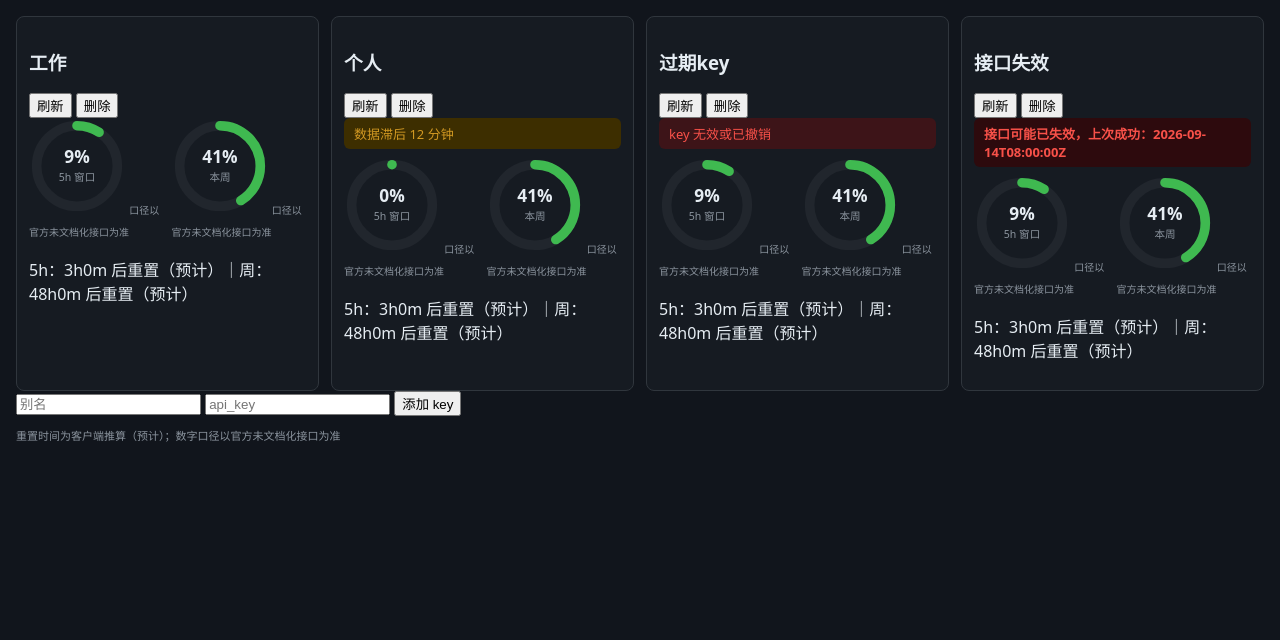
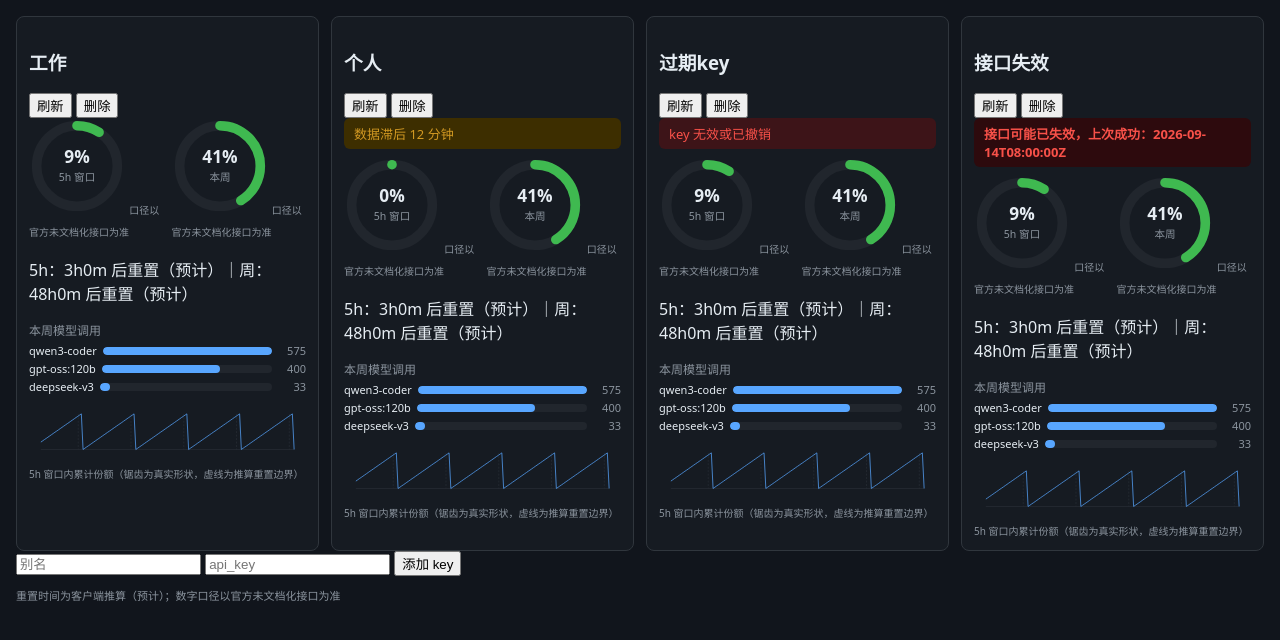
Before and after one commit to zaynzhu/ollamabar, a website built with Vite: page index.html in a window 1280 px wide. Built offline with nearby package versions, Linux system fonts and the light colour scheme.

Commit message:
feat: 模型条形图与锯齿曲线

```diff
--- /dev/null
+++ b/src/components/historyLine.ts
@@ -0,0 +1,27 @@
+// src/components/historyLine.ts —— 24h 份额锯齿折线：原样连接不平滑，虚线竖线为推算 5h 窗口重置边界
+import type { Sample } from '../types'
+
+export function renderHistoryLine(samples: Sample[]): string {
+  if (samples.length < 2) return '<p class="empty">攒数据中…</p>'
+  const W = 560, H = 120, PAD = 24
+  const xs = samples.map((s) => new Date(s.ts).getTime())
+  const minT = Math.min(...xs), maxT = Math.max(...xs)
+  const maxP = Math.max(10, ...samples.map((s) => s.session_pct))
+  const x = (t: number) => PAD + (t - minT) / Math.max(1, maxT - minT) * (W - 2 * PAD)
+  const y = (p: number) => H - PAD - p / maxP * (H - 2 * PAD)
+  // 折线：原样连接，不插值不平均
+  const pts = samples.map((s) => `${x(new Date(s.ts).getTime()).toFixed(1)},${y(s.session_pct).toFixed(1)}`).join(' ')
+  // 5h 窗口边界竖线：按推算规则从采样范围头开始每 5h 画一条
+  const WINDOW = 5 * 3600e3
+  let boundaries = ''
+  const start = Math.ceil((minT + 1) / WINDOW) * WINDOW  // 与后端 (t/18000+1)*18000 同规则
+  for (let t = start; t <= maxT; t += WINDOW) {
+    boundaries += `<line x1="${x(t).toFixed(1)}" y1="${PAD}" x2="${x(t).toFixed(1)}" y2="${H - PAD}" stroke="#30363d" stroke-dasharray="4 3"/>`
+  }
+  return `<svg class="sparkline" viewBox="0 0 ${W} ${H}" preserveAspectRatio="none">
+    <line x1="${PAD}" y1="${H - PAD}" x2="${W - PAD}" y2="${H - PAD}" stroke="#30363d"/>
+    ${boundaries}
+    <polyline points="${pts}" fill="none" stroke="#58a6ff" stroke-width="1.5"/>
+  </svg>
+  <p class="axis">5h 窗口内累计份额（锯齿为真实形状，虚线为推算重置边界）</p>`
+}
--- a/src/components/keyCard.ts
+++ b/src/components/keyCard.ts
@@ -24,6 +24,8 @@ export function renderKeyCard(ks: KeyState): string {
       ${renderRing(s.weekly_pct, '本周')}
     </div>
     <p class="resets">5h：${countdown(s.session_reset_est)}（预计）｜周：${countdown(s.weekly_reset_est)}（预计）</p>
+    <p class="models-title">本周模型调用</p>
     <div class="models" data-models="${ks.alias}"></div>
+    <div class="history" data-history="${ks.alias}"></div>
   </section>`
 }
--- /dev/null
+++ b/src/components/modelBars.ts
@@ -0,0 +1,11 @@
+// src/components/modelBars.ts —— 本周模型调用条形图（按 request_count 占最大值比例）
+import type { ModelStat } from '../types'
+
+export function renderModelBars(models: ModelStat[]): string {
+  if (!models.length) return '<p class="empty">本窗口暂无调用</p>'
+  const max = Math.max(...models.map((m) => m.request_count))
+  return `<ol class="bars">${models.slice(0, 20).map((m) => `
+    <li><span class="name" title="${m.name}">${m.name}</span>
+      <span class="track"><span class="fill" style="width: ${(m.request_count * 100 / max).toFixed(1)}%"></span></span>
+      <span class="count">${m.request_count}</span></li>`).join('')}</ol>`
+}
--- a/src/main.ts
+++ b/src/main.ts
@@ -1,9 +1,22 @@
 // src/main.ts
-import { getState, onStateChanged, refreshNow, removeKey } from './api'
+import { getState, onStateChanged, refreshNow, removeKey, getHistory } from './api'
 import { renderKeyCard } from './components/keyCard'
+import { renderModelBars } from './components/modelBars'
+import { renderHistoryLine } from './components/historyLine'
 import type { AppState } from './types'
 
 const app = document.querySelector<HTMLDivElement>('#app')!
+
+// 卡片渲染后异步填充两图：模型条形图 + 24h 锯齿历史曲线
+async function fillCharts(state: AppState) {
+  for (const ks of state.keys) {
+    const snap = ks.snapshot
+    const box = app.querySelector<HTMLElement>(`[data-models="${ks.alias}"]`)
+    if (box && snap) box.innerHTML = renderModelBars(snap.weekly_models)
+    const hist = app.querySelector<HTMLElement>(`[data-history="${ks.alias}"]`)
+    if (hist) hist.innerHTML = renderHistoryLine(await getHistory(ks.alias, 24))
+  }
+}
 
 function render(state: AppState) {
   const cards = state.keys.map(renderKeyCard).join('')
@@ -13,6 +26,7 @@ function render(state: AppState) {
       <input name="apiKey" placeholder="api_key" required>
       <button type="submit">添加 key</button></form>
     <p class="footnote">重置时间为客户端推算（预计）；数字口径以官方未文档化接口为准</p>`
+  fillCharts(state)
 }
 
 app.addEventListener('click', async (e) => {
--- a/src/styles.css
+++ b/src/styles.css
@@ -11,3 +11,14 @@ body { margin: 0; font-family: system-ui, sans-serif; background: #11151c; color
 .banner.invalid_key { background: #3d1418; color: #f85149; }
 .banner.dead { background: #2d0a0d; color: #f85149; font-weight: 600; }
 .footnote { font-size: 11px; color: #8b949e; }
+.models-title { font-size: 12px; color: #8b949e; margin: 10px 0 4px; }
+.bars { list-style: none; margin: 0; padding: 0; }
+.bars li { display: flex; align-items: center; gap: 6px; font-size: 11px; margin-bottom: 3px; }
+.bars .name { flex: 0 0 auto; max-width: 45%; overflow: hidden; text-overflow: ellipsis; white-space: nowrap; }
+.bars .track { flex: 1 1 auto; height: 8px; background: #21262d; border-radius: 4px; overflow: hidden; }
+.bars .fill { display: block; height: 100%; background: #58a6ff; border-radius: 4px; }
+.bars .count { flex: 0 0 auto; color: #8b949e; min-width: 28px; text-align: right; }
+.history { margin-top: 8px; }
+.sparkline { display: block; width: 100%; height: auto; }
+.axis { font-size: 10px; color: #8b949e; margin: 4px 0 0; }
+.empty { font-size: 11px; color: #8b949e; margin: 6px 0; }
```
